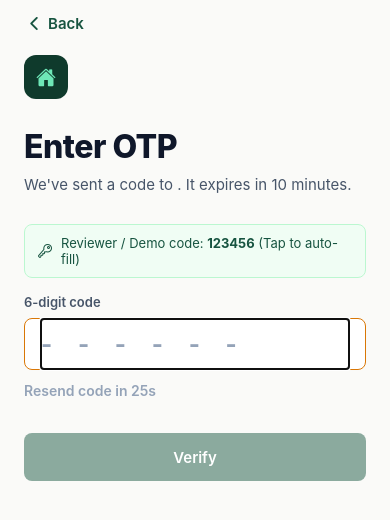
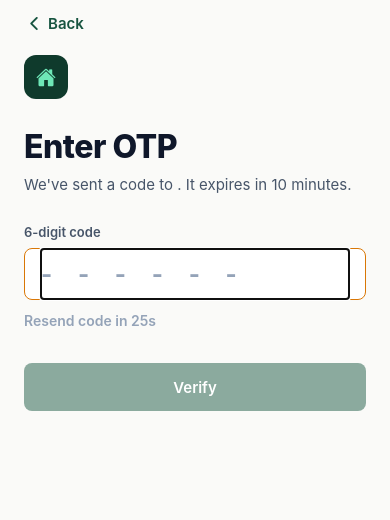
Before and after one commit to BamaCharanChhandogi/padosipro-take-home, a React Native app in the folder mobile/: screen /OtpVerification in a window 390 px wide. Shown: the top 520 px of the page. Built offline with nearby package versions, Linux system fonts and the light colour scheme.

Commit message:
feat: strictly enforce real Gmail OTP email dispatch and verification, remove demo bypass code

```diff
--- a/mobile/src/screens/OtpVerificationScreen.tsx
+++ b/mobile/src/screens/OtpVerificationScreen.tsx
@@ -28,7 +28,7 @@ export const OtpVerificationScreen: React.FC<OtpVerificationScreenProps> = ({
   navigation,
   route,
 }) => {
-  const { email, devOtp } = route.params || {};
+  const { email } = route.params || {};
   const { loginWithToken } = useAuth();
 
   const [otpCode, setOtpCode] = useState("");
@@ -146,18 +146,6 @@ export const OtpVerificationScreen: React.FC<OtpVerificationScreenProps> = ({
               <Text style={styles.errorText}>{error}</Text>
             </View>
           )}
-
-          {/* Quick Reviewer / Tester Code Assistant */}
-          <TouchableOpacity
-            style={styles.hintBox}
-            activeOpacity={0.7}
-            onPress={() => setOtpCode(devOtp || "123456")}
-          >
-            <Ionicons name="key-outline" size={16} color={Colors.primaryGreen} />
-            <Text style={styles.hintText}>
-              Reviewer / Demo code: <Text style={{ fontWeight: "700" }}>{devOtp || "123456"}</Text> (Tap to auto-fill)
-            </Text>
-          </TouchableOpacity>
 
           <Text style={styles.fieldLabel}>6-digit code</Text>
 
@@ -277,23 +265,6 @@ const styles = StyleSheet.create({
     fontSize: 13,
     flex: 1,
   },
-  hintBox: {
-    flexDirection: "row",
-    alignItems: "center",
-    backgroundColor: "#F0FDF4",
-    borderWidth: 1,
-    borderColor: "#BBF7D0",
-    borderRadius: 8,
-    paddingHorizontal: 12,
-    paddingVertical: 10,
-    marginBottom: 16,
-    gap: 8,
-  },
-  hintText: {
-    color: Colors.primaryGreen,
-    fontSize: 13,
-    flex: 1,
-  },
   fieldLabel: {
     fontSize: 13,
     fontWeight: "600",
--- a/mobile/src/screens/WelcomeScreen.tsx
+++ b/mobile/src/screens/WelcomeScreen.tsx
@@ -49,7 +49,6 @@ export const WelcomeScreen: React.FC<WelcomeScreenProps> = ({ navigation }) => {
         navigation.navigate("OtpVerification", {
           email: email.trim(),
           mobile: cleanMobile,
-          devOtp: res.data?.data?.otpCode,
         });
       }
     } catch (err: any) {
```
Also changed, not shown: 2 other files (tests, documents, lock files or other folders).
